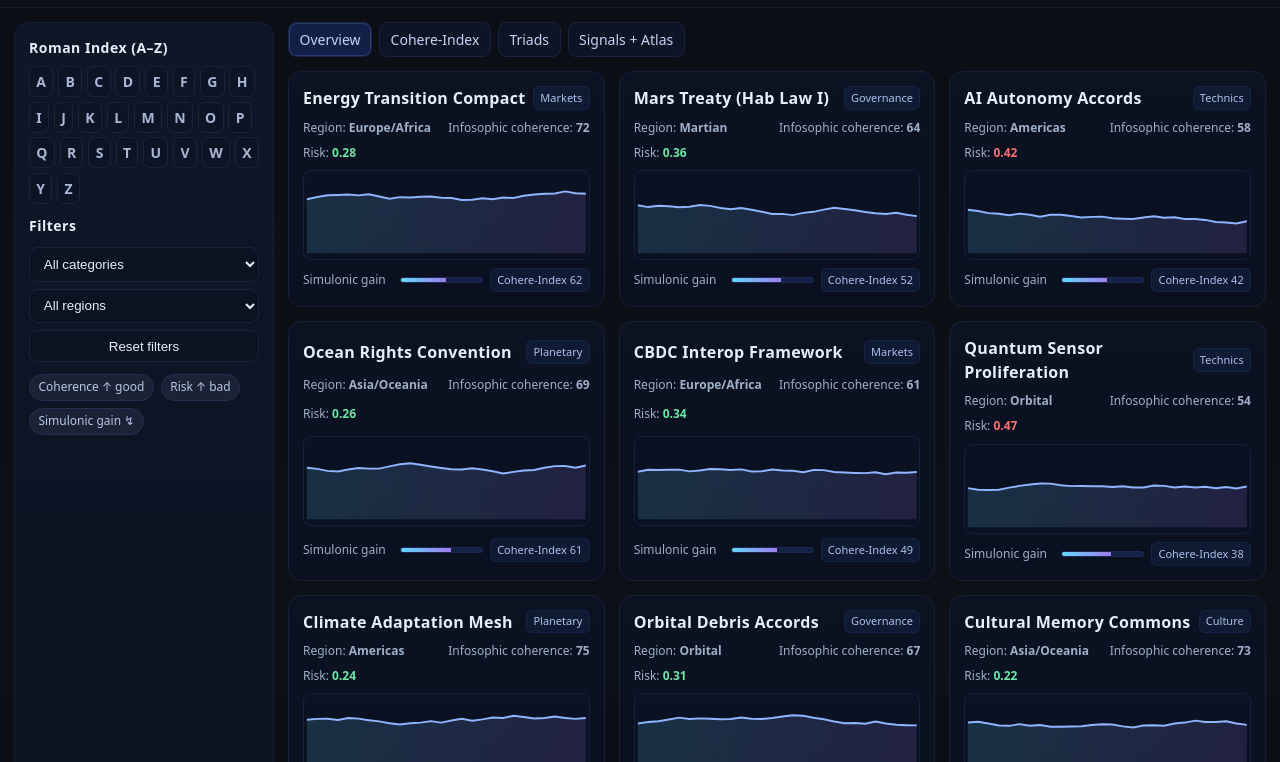
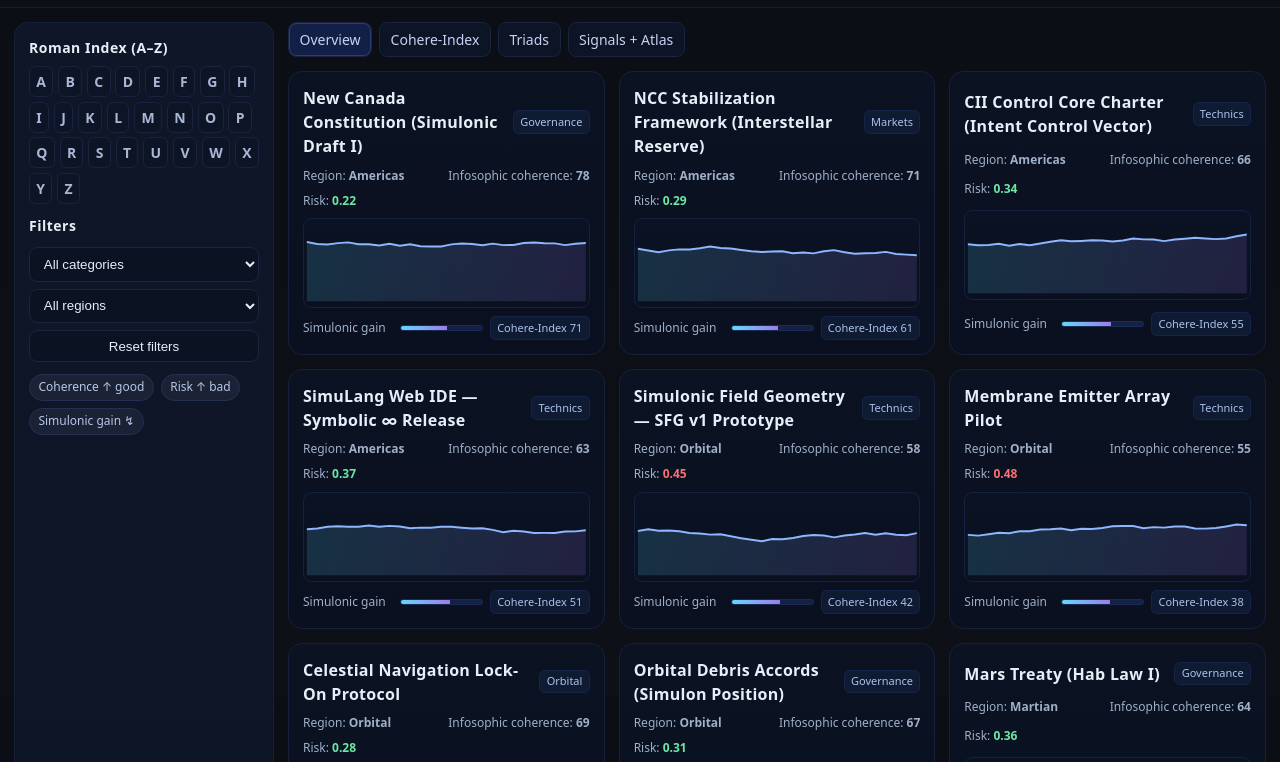
Before and after one commit to SirHrishiMukherjee/InfosophyxSimulonic, a plain HTML site: page index.html in a window 1280 px wide. Shown: the part 103-865 px from the top of the page. Drawn offline with Linux system fonts and the light colour scheme.

Commit message:
Copyright Hrishi Mukherjee Horizons 2025-2325.

```diff
--- a/index.html
+++ b/index.html
@@ -272,18 +272,33 @@
 <script>
 /* ------------------------- Demo Data ------------------------- */
 const affairs = [
-  { title:"Energy Transition Compact", tag:["Markets","Planetary"], region:"Europe/Africa", cat:"Markets", coherence:72, risk:0.28, simulon:[0.6,0.2,0.3] },
-  { title:"Mars Treaty (Hab Law I)", tag:["Governance","Martian"], region:"Martian", cat:"Governance", coherence:64, risk:0.36, simulon:[0.5,0.5,0.2] },
-  { title:"AI Autonomy Accords", tag:["Technics","Governance"], region:"Americas", cat:"Technics", coherence:58, risk:0.42, simulon:[0.7,0.2,0.6] },
-  { title:"Ocean Rights Convention", tag:["Planetary","Culture"], region:"Asia/Oceania", cat:"Planetary", coherence:69, risk:0.26, simulon:[0.4,0.6,0.3] },
-  { title:"CBDC Interop Framework", tag:["Markets","Governance"], region:"Europe/Africa", cat:"Markets", coherence:61, risk:0.34, simulon:[0.5,0.3,0.5] },
-  { title:"Quantum Sensor Proliferation", tag:["Technics","Orbital"], region:"Orbital", cat:"Technics", coherence:54, risk:0.47, simulon:[0.8,0.4,0.5] },
-  { title:"Climate Adaptation Mesh", tag:["Planetary","Culture"], region:"Americas", cat:"Planetary", coherence:75, risk:0.24, simulon:[0.3,0.7,0.2] },
-  { title:"Orbital Debris Accords", tag:["Orbital","Governance"], region:"Orbital", cat:"Governance", coherence:67, risk:0.31, simulon:[0.6,0.6,0.4] },
-  { title:"Cultural Memory Commons", tag:["Culture","Governance"], region:"Asia/Oceania", cat:"Culture", coherence:73, risk:0.22, simulon:[0.2,0.5,0.3] },
+  { title:"New Canada Constitution (Simulonic Draft I)", tag:["Governance","Culture"], region:"Americas", cat:"Governance", coherence:78, risk:0.22, simulon:[0.55,0.35,0.50] },
+  { title:"NCC Stabilization Framework (Interstellar Reserve)", tag:["Markets","Governance"], region:"Americas", cat:"Markets", coherence:71, risk:0.29, simulon:[0.60,0.30,0.55] },
+  { title:"CII Control Core Charter (Intent Control Vector)", tag:["Technics","Governance"], region:"Americas", cat:"Technics", coherence:66, risk:0.34, simulon:[0.75,0.45,0.70] },
+  { title:"SimuLang Web IDE — Symbolic ∞ Release", tag:["Technics","Culture"], region:"Americas", cat:"Technics", coherence:63, risk:0.37, simulon:[0.80,0.50,0.60] },
+  { title:"Simulonic Field Geometry — SFG v1 Prototype", tag:["Technics","Planetary"], region:"Orbital", cat:"Technics", coherence:58, risk:0.45, simulon:[0.85,0.40,0.55] },
+  { title:"Membrane Emitter Array Pilot", tag:["Technics","Orbital"], region:"Orbital", cat:"Technics", coherence:55, risk:0.48, simulon:[0.90,0.35,0.65] },
+  { title:"Celestial Navigation Lock-On Protocol", tag:["Orbital","Technics"], region:"Orbital", cat:"Orbital", coherence:69, risk:0.28, simulon:[0.70,0.40,0.45] },
+  { title:"Orbital Debris Accords (Simulon Position)", tag:["Governance","Orbital"], region:"Orbital", cat:"Governance", coherence:67, risk:0.31, simulon:[0.60,0.55,0.40] },
+  { title:"Mars Treaty (Hab Law I)", tag:["Governance","Martian"], region:"Martian", cat:"Governance", coherence:64, risk:0.36, simulon:[0.50,0.50,0.20] },
+  { title:"Lunar Commons & Resource Charter", tag:["Governance","Lunar"], region:"Lunar", cat:"Governance", coherence:62, risk:0.33, simulon:[0.55,0.45,0.35] },
+  { title:"Climate Adaptation Mesh — New Canada", tag:["Planetary","Culture"], region:"Americas", cat:"Planetary", coherence:75, risk:0.24, simulon:[0.30,0.70,0.25] },
+  { title:"AI Autonomy Accords (Simulon Safe Ops)", tag:["Technics","Governance"], region:"Americas", cat:"Technics", coherence:59, risk:0.41, simulon:[0.70,0.25,0.60] },
+  { title:"Zenodotus Library — Simulon Index", tag:["Culture","Technics"], region:"Americas", cat:"Culture", coherence:73, risk:0.22, simulon:[0.25,0.55,0.30] },
+  { title:"OBT Rollout — Optimal Balance Technology", tag:["Technics","Markets"], region:"Americas", cat:"Technics", coherence:68, risk:0.30, simulon:[0.65,0.45,0.55] },
+  { title:"Infosophic Equation — Integration Protocol", tag:["Technics","Culture"], region:"Americas", cat:"Technics", coherence:70, risk:0.27, simulon:[0.50,0.50,0.50] },
+  { title:"Render Deployments — SLA & Uptime", tag:["Technics","Markets"], region:"Americas", cat:"Technics", coherence:61, risk:0.35, simulon:[0.55,0.35,0.45] },
+  { title:"Simulon Maps — Super-Markers (Distributed)", tag:["Technics","Culture"], region:"Americas", cat:"Technics", coherence:65, risk:0.32, simulon:[0.60,0.40,0.50] },
+  { title:"Proxima b Listening Post Concept", tag:["Orbital","Planetary"], region:"Orbital", cat:"Orbital", coherence:52, risk:0.50, simulon:[0.85,0.30,0.40] },
+  { title:"Alpha Centauri Pathfinding Study", tag:["Orbital","Planetary"], region:"Orbital", cat:"Orbital", coherence:53, risk:0.49, simulon:[0.80,0.35,0.45] }
 ];
 
-const triadWords = ["Peace","War","Justice","Power","Culture","Technology","Market","State","Tribe","Cosmos","Memory","Liberty"];
+const triadWords = [
+  "Infosophy","Simulon","OBT","Coherence","Intention","Resonance",
+  "Warp","Governance","Liberty","Justice","Market","State","Tribe",
+  "Memory","Cosmos","Entropy","CMBR","CII","NCC","Octyl","Coeternal",
+  "Intertillage","Delineator","New Canada","SFG","SimuLang"
+];
 
 /* ------------------------- Utilities ------------------------- */
 const $ = sel => document.querySelector(sel);
```
